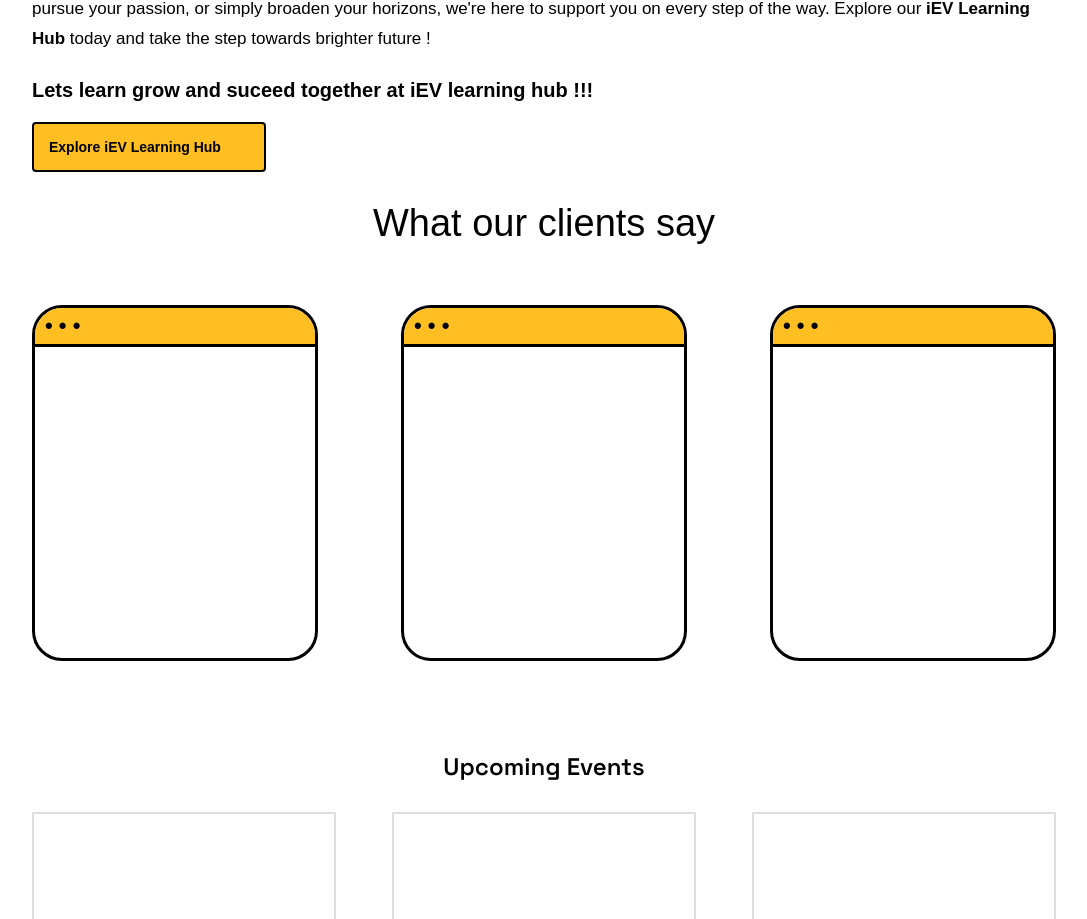
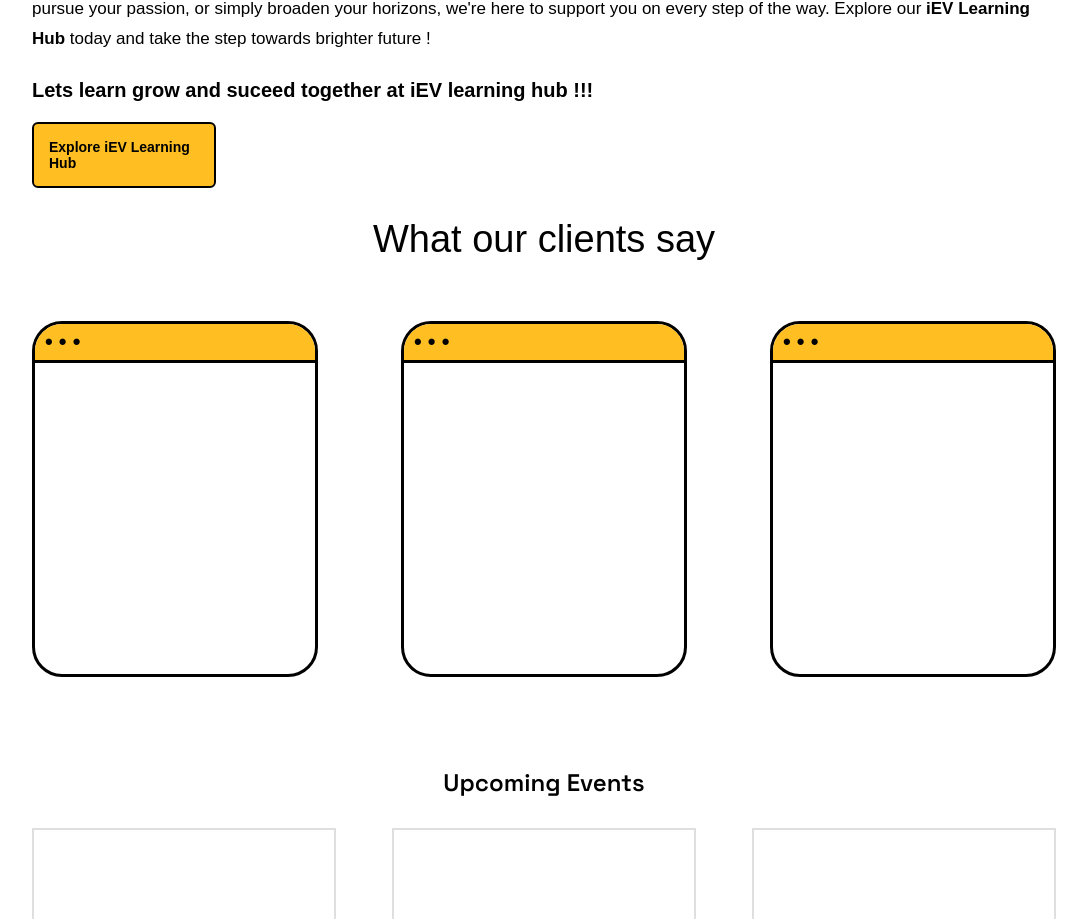
Before and after one commit to iev21/iev-frontend, an Angular app: page / in a window 1280 px wide. Shown: the part 1600-2519 px from the top of the page, without its empty margins (96-1183 px from the left). Built offline with nearby package versions, Linux system fonts and the light colour scheme.

Commit message:
Update home-learning-hub.component.scss

```diff
--- a/src/app/home-learning-hub/home-learning-hub.component.scss
+++ b/src/app/home-learning-hub/home-learning-hub.component.scss
@@ -91,10 +91,10 @@
         padding-top: 10px;
         font-weight: 700;
         div{
-            width: 200px;
+            width: 150px;
             background-color: rgb(255, 191, 35);
             border: 2px solid black;
-            border-radius: 4px;
+            border-radius: 6px;
             font-size: 14px;
             font-weight: 700;
             padding: 15px 15px;
@@ -169,7 +169,7 @@
                 width: 200px;
                 background-color: rgb(255, 191, 35);
                 border: 2px solid black;
-                border-radius: 4px;
+                border-radius: 6px;
                 font-size: 12px;
                 font-weight: 700;
                 padding: 15px 15px;
```
